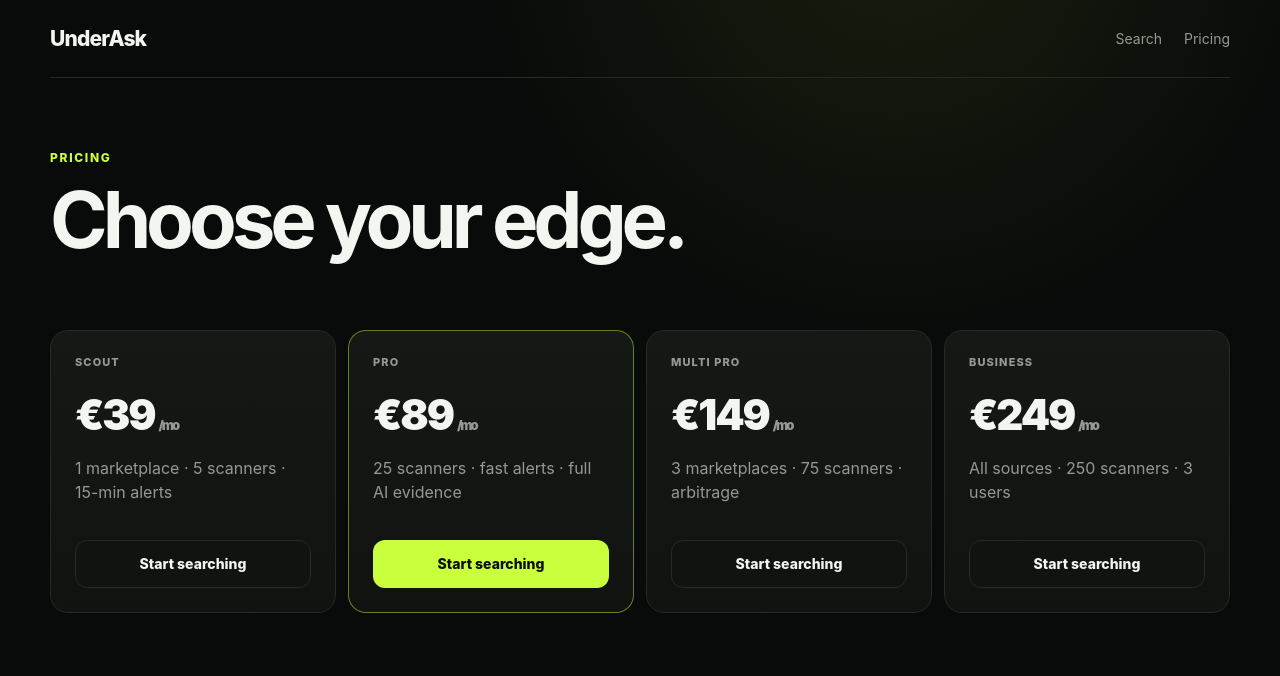
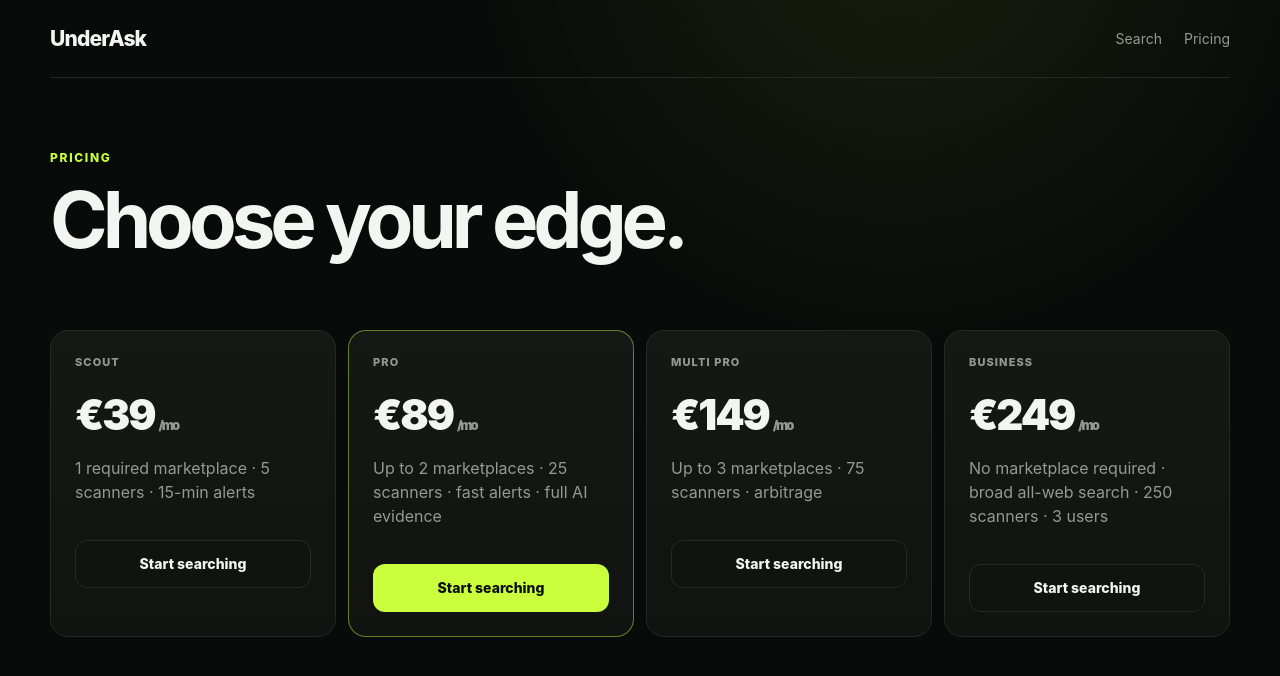
Before and after one commit to maxxvrm-afk/UnderAsk, a Next.js app: page /pricing in a window 1280 px wide. Shown: the top 676 px of the page. Built offline with nearby package versions, Linux system fonts and the light colour scheme.

Commit message:
Clarify marketplace access by plan

```diff
--- a/src/app/pricing/page.tsx
+++ b/src/app/pricing/page.tsx
@@ -1,8 +1,8 @@
 const plans=[
-{name:"Scout",price:"€39",desc:"1 marketplace · 5 scanners · 15-min alerts"},
-{name:"Pro",price:"€89",desc:"25 scanners · fast alerts · full AI evidence",featured:true},
-{name:"Multi Pro",price:"€149",desc:"3 marketplaces · 75 scanners · arbitrage"},
-{name:"Business",price:"€249",desc:"All sources · 250 scanners · 3 users"}
+{name:"Scout",price:"€39",desc:"1 required marketplace · 5 scanners · 15-min alerts"},
+{name:"Pro",price:"€89",desc:"Up to 2 marketplaces · 25 scanners · fast alerts · full AI evidence",featured:true},
+{name:"Multi Pro",price:"€149",desc:"Up to 3 marketplaces · 75 scanners · arbitrage"},
+{name:"Business",price:"€249",desc:"No marketplace required · broad all-web search · 250 scanners · 3 users"}
 ];
 export default function Pricing(){
  return <main className="shell"><nav className="nav"><a className="brand" href="/">UnderAsk</a><div className="navLinks"><a href="/search">Search</a><a href="/pricing">Pricing</a></div></nav>
```
